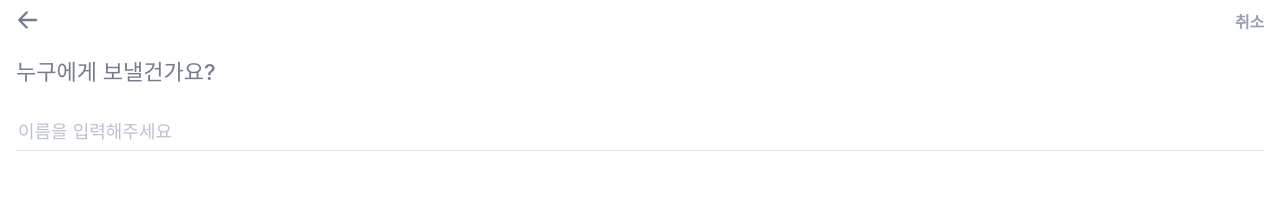
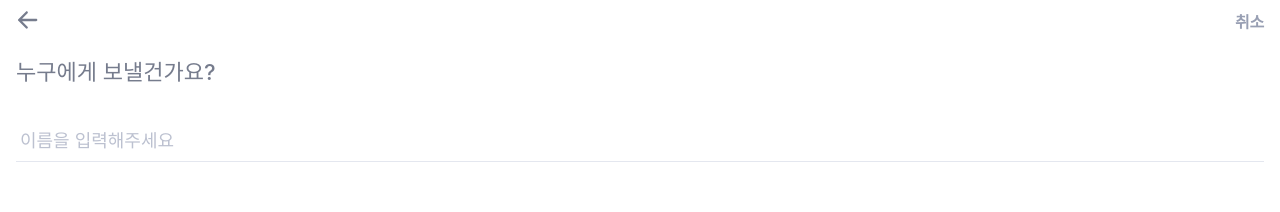
Before and after one commit to depromeet/ggogeet-client, a Next.js app: page /letter-write in a window 1280 px wide. Shown: the top 212 px of the page. Built offline with nearby package versions, Linux system fonts and the light colour scheme; a web font is replaced by a local one.

Commit message:
✨ Input 스타일 및 Clear 버튼 추가 (#52)
* ✨ Input 스타일 및 Clear 버튼 추가

* 🎨 리뷰 수정사항 반영

* 🎨 onClear 동작방식 변경

```diff
--- /dev/null
+++ b/src/components/common/Input/InputDefault.tsx
@@ -0,0 +1,32 @@
+import React, { useState } from "react";
+import * as S from "./styled";
+
+import type { InputHTMLAttributes } from "react";
+import type { Status, StyleOption } from "./styled";
+
+export interface InputDefaultProps
+  extends InputHTMLAttributes<HTMLInputElement> {
+  styleOption?: StyleOption;
+  tail?: React.ReactNode;
+}
+
+export const InputDefault = React.forwardRef<
+  HTMLInputElement,
+  InputDefaultProps
+>(({ value, styleOption, tail, ...props }, ref) => {
+  const [status, setStatus] = useState<Status>("inactive");
+  const inputStyle = styleOption ?? "underline";
+
+  return (
+    <S.Wrap status={status} styleOption={inputStyle}>
+      <S.Input
+        value={value}
+        ref={ref}
+        onFocus={() => setStatus("active")}
+        onBlur={(e) => !e.target.value && setStatus("inactive")}
+        {...props}
+      />
+      {tail && tail}
+    </S.Wrap>
+  );
+});
--- a/src/components/common/Input/index.tsx
+++ b/src/components/common/Input/index.tsx
@@ -1,26 +1,4 @@
-import { useState } from "react";
-import * as S from "./styled";
+import { InputDefault } from "./InputDefault";
 
-import type { InputStatus } from "./styled";
-import type { InputHTMLAttributes } from "react";
-
-interface Props extends InputHTMLAttributes<HTMLInputElement> {}
-
-/**
- * Active 조건
- * 1. 값이
- */
-export default function Input({ value, ...props }: Props) {
-  const [status, setStatus] = useState<InputStatus>("inactive");
-
-  return (
-    <S.Wrap>
-      <S.Input
-        status={status}
-        onFocus={() => setStatus("active")}
-        onBlur={(e) => !e.target.value && setStatus("inactive")}
-        {...props}
-      />
-    </S.Wrap>
-  );
-}
+export * from "./InputClear";
+export default InputDefault;
--- a/src/components/common/Input/styled.ts
+++ b/src/components/common/Input/styled.ts
@@ -1,39 +1,46 @@
 import { css } from "@emotion/react";
 import styled from "@emotion/styled";
 
-export type InputStatus = "inactive" | "active"; // Input 활성화 여부
+export type Status = "inactive" | "active"; // Input 활성화 여부
+export type StyleOption = "underline" | "fill"; // Input 스타일 옵션
 
 interface InputStyleProps {
-  status: InputStatus;
+  status: Status;
+  styleOption: StyleOption;
 }
 
-const statusStyle = {
-  inactive: css`
-    border-color: #e4e7ef;
-  `,
-  active: css`
-    border-color: #a4a9b8;
-  `,
-} as const;
+const inputUnderline = (status: Status) => css`
+  border-bottom: 1px solid;
+  border-color: ${status === "active" ? "#a4a9b8" : "#e4e7ef"};
+  padding: 8px 2px;
+`;
+const inputFill = css`
+  padding: 12px;
+  border-radius: 8px;
+  background-color: #f0f2f6;
+`;
 
-export const Wrap = styled.div`
-  height: inherit;
+export const Wrap = styled.div<InputStyleProps>`
+  display: flex;
+  align-items: center;
+  ${({ status, styleOption }) =>
+    styleOption === "underline" ? inputUnderline(status) : inputFill}
 `;
-export const Input = styled.input<InputStyleProps>`
+export const Input = styled.input`
   color: #767c8d;
-
+  border: none;
+  outline: none;
   width: 100%;
-  height: inherit;
-  padding-bottom: 8px;
-  padding-left: 2px;
-
-  border: none;
-  border-bottom: 1px solid;
-  outline: none;
+  background-color: inherit;
+  border-radius: inherit;
 
   &::placeholder {
     color: #bcc1d0;
   }
+`;
 
-  ${({ status }) => statusStyle[status]}
+export const ClearButton = styled.button`
+  cursor: pointer;
+  border: none;
+  background-color: transparent;
 `;
```
Also changed, not shown: src/components/common/Input/InputClear.tsx (added, +23 -0 lines), 1 other file (tests, documents, lock files or other folders).
